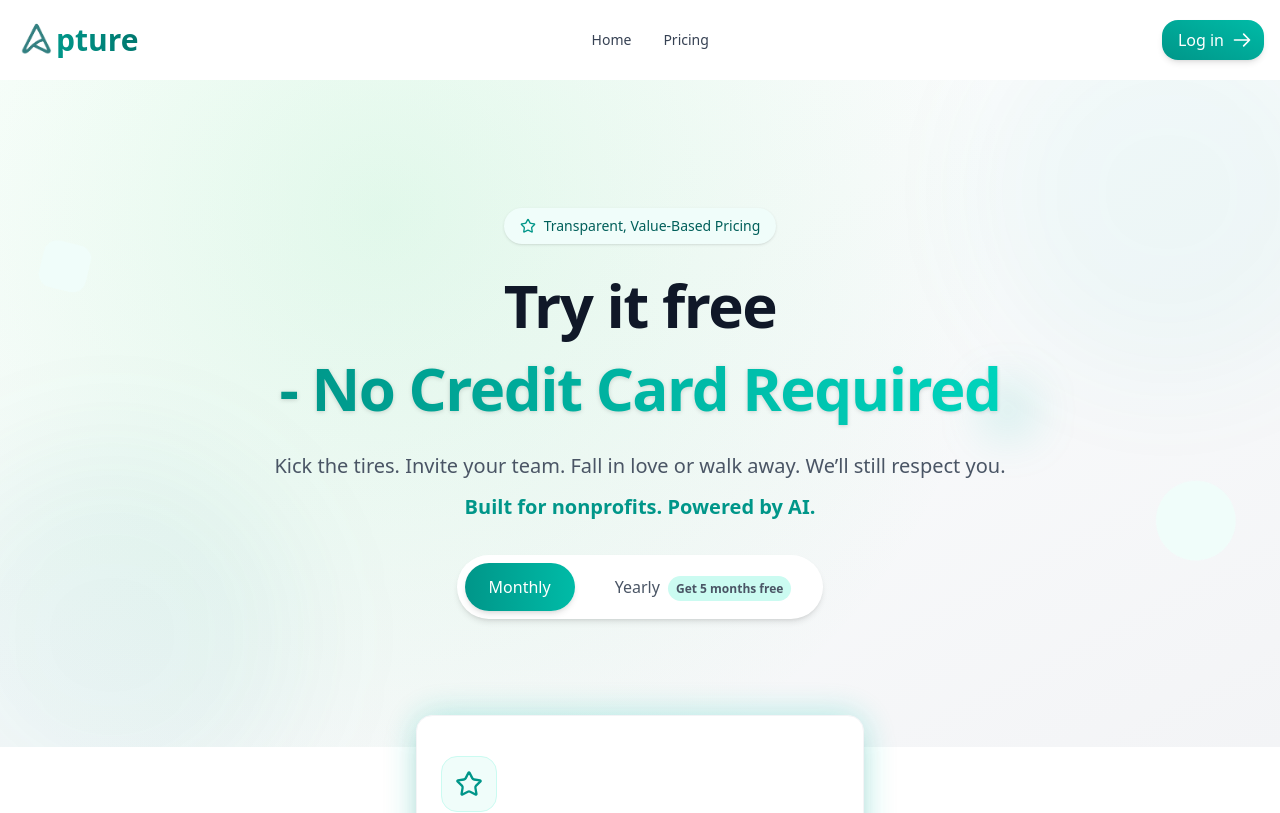
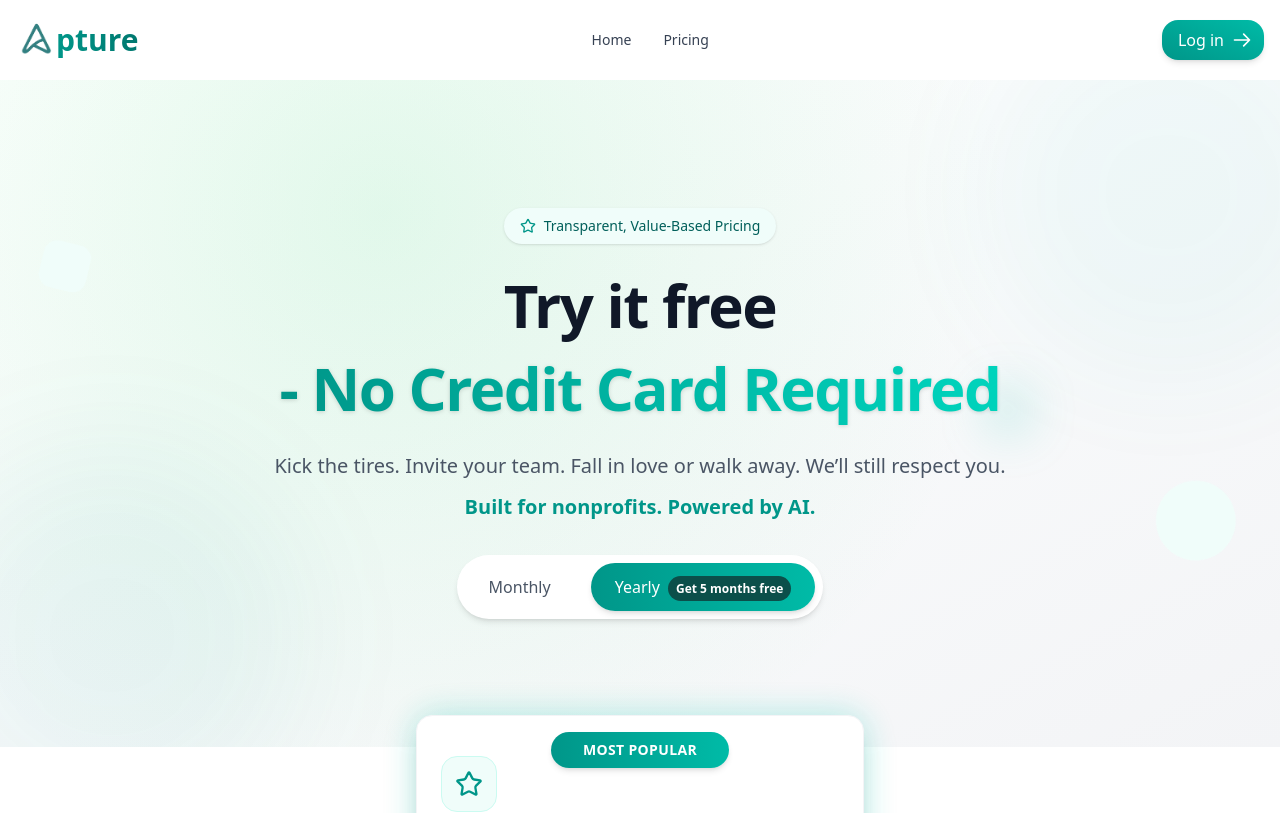
Before and after one commit to Mypath2tech-admin/apture, a Next.js app: page /pricing in a window 1280 px wide. Shown: the top 813 px of the page. Built offline with nearby package versions, Linux system fonts and the light colour scheme; no server answers.

Commit message:
Update default billing period on pricing page from monthly to yearly

```diff
--- a/src/app/pricing/page.tsx
+++ b/src/app/pricing/page.tsx
@@ -7,7 +7,7 @@ import Link from "next/link";
 import { useState } from "react";
 export default function PricingPageWhiteteal() {
   const [billingPeriod, setBillingPeriod] = useState<"monthly" | "yearly">(
-    "monthly"
+    "yearly"
   );
 
   // Define pricing for both billing periods
```
